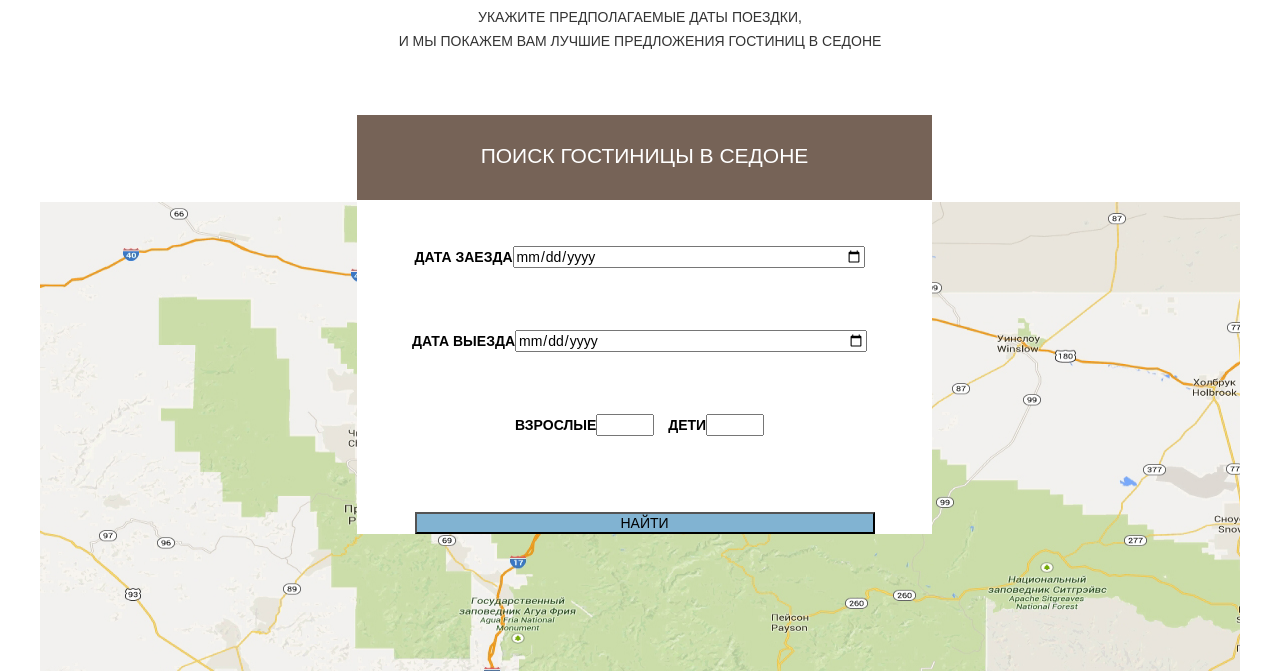
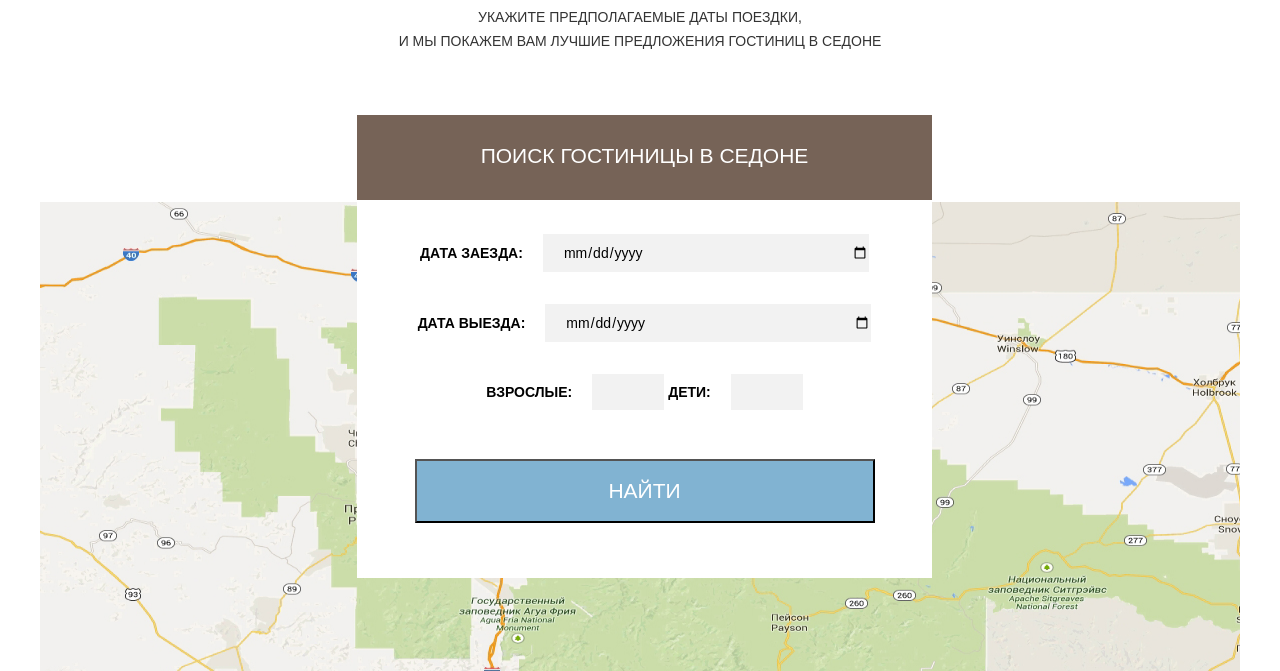
Before and after one commit to natahska/211026-sedona, a plain HTML site: page index.html in a window 1280 px wide. Shown: the part 2142-2813 px from the top of the page. Drawn offline with Linux system fonts and the light colour scheme.

Commit message:
корекцыя за 21,11,2016    час 12,32

```diff
--- a/css/style.css
+++ b/css/style.css
@@ -355,6 +355,7 @@ li:nth-child(2){
 	background-color: #766357;
 	padding-top: 28px;
 	padding-bottom: 31px;
+	margin-bottom: 20px;
 	font-size: 21px;
 	line-height: 26px;
 	color: #ffffff;
@@ -363,31 +364,47 @@ li:nth-child(2){
 
 .sedona-form p{
 	display: inline-block;
-	padding-top: 30px;
+
 	text-align: center;
 	font-size: 14px;
 	line-height: 26px;
 	color: #000000;
 	font-weight: bold;
 }
-.sedona-form label{
-	margin-right: 10px;
+
+p.sedona-data{
+	padding-top: 4px;
+	padding-bottom: 4px;
+}
+
+.sedona-form input{
+	padding-top: 5px;
+	padding-bottom: 5px;
+	padding-left: 20px;
+	margin-left: 20px;
+	font-size: 14px;
+	line-height: 26px;
+	color: #000000;
+	background-color: #f2f2f2;
+	border: none;
 }
 
 .sedona-form input[type="date"]{
-	width: 347px;
-
-}
-
-.sedona-form input{
+	width: 306px;
 
 }
 
 .sedona-form button{
 	width: 460px;
+	padding-bottom: 17px;
+	padding-top: 17px;
+	margin-bottom: 55px;
+	margin-top: 35px;
+	line-height: 26px;
+	font-size: 21px;
+	color: #ffffff;
+	background-color: #81b3d2;
 
-	background-color: #81b3d2;
-	margin-top: 60px;
 }
 /*меню выбора 2 страница*/
 .container-menu{
@@ -397,6 +414,10 @@ li:nth-child(2){
 	margin: 0 auto;
 	background: #555555 url(../img/conteiner.jpg) no-repeat 25% 50%;
 	padding-bottom: 30px;
+}
+.container-menu input{
+	margin-right: 15px;
+	border: 2px  solid #ffffff;
 }
 
 .infrastructure{
@@ -421,6 +442,10 @@ li:nth-child(2){
 	line-height: 21px;
 	color: #ffffff;
 	padding-left: 14px;
+}..
+.infrastructure [type="checbox"]{
+	border: 3px solid #fefefe;
+	border-radius: 30%;
 }
 
 .hous{
@@ -448,7 +473,7 @@ li:nth-child(2){
 	padding-top: 20px;
 	padding-bottom: 20px;
 	float: right;
-	width: 328px;
+	width: 330px;
 	margin-right: 73px;
 	margin-top: 16px;
 	color: #ffffff;
@@ -529,7 +554,9 @@ li:nth-child(2){
 	border: 8px solid #ffffff;
 	border-radius: 50%;
 	box-shadow: 0 2px 1px 0 rgba(0, 1, 1, 0,2);
+	cursor: pointer;
 }
+
 
 .range-toggle-min{
 	left:0;
@@ -542,7 +569,7 @@ li:nth-child(2){
 .btn-transparent{
 	display: block;
 	margin: 0 auto;
-	padding: 6px 36px;
+	padding: 6px 35px;
 	font-size: 14px;
 	line-height: 20px;
 	color: #ffffff;
--- a/index.html
+++ b/index.html
@@ -95,11 +95,11 @@
         </p>
         </div>
          <form  class="sedona-form clearfix" action="#">
-          <legend>ПОИСК ГОСТИНИЦЫ В СЕДОНЕ</legend>
-          <p><label>Дата заезда<input type="date"></label></p><br>
-          <p><label>Дата выезда<input type="date"></label></p>
-          <p><label>Взрослые<input type="number" min="1" max="20" step="1"></label></p>
-          <p><label>Дети<input type="number" min="0" max="20" step="1"></label></p>
+        <legend>ПОИСК ГОСТИНИЦЫ В седоне</legend>
+         <p ><label>Дата заезда:<input type="date"> </label></p><br>
+          <p class="sedona-data"><label>Дата выезда:<input type="date"></label></p>
+          <p><label>Взрослые:<input type="number" min="1" max="20" step="1"></label></p>
+          <p><label>Дети:<input type="number" min="0" max="20" step="1"></label></p>
           <button type="button">НАЙТИ</button>
         </form>
       </div>
```
Also changed, not shown: img/kalend.png (added).
